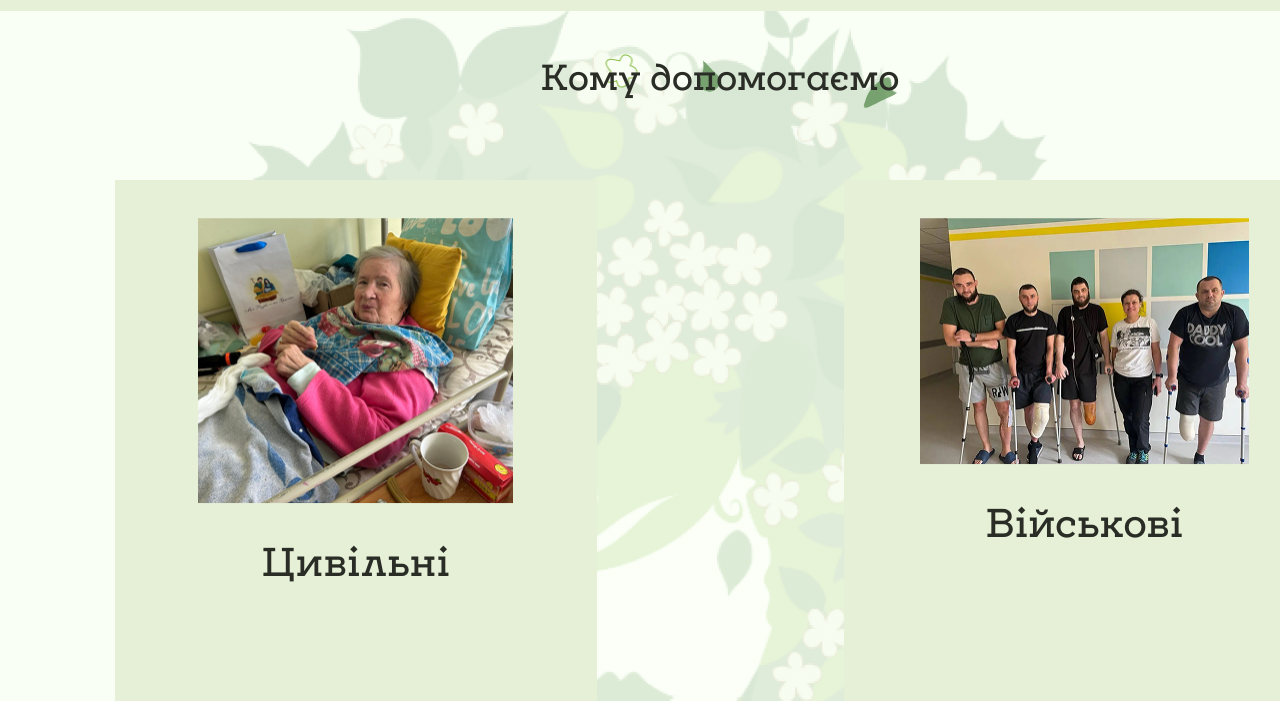
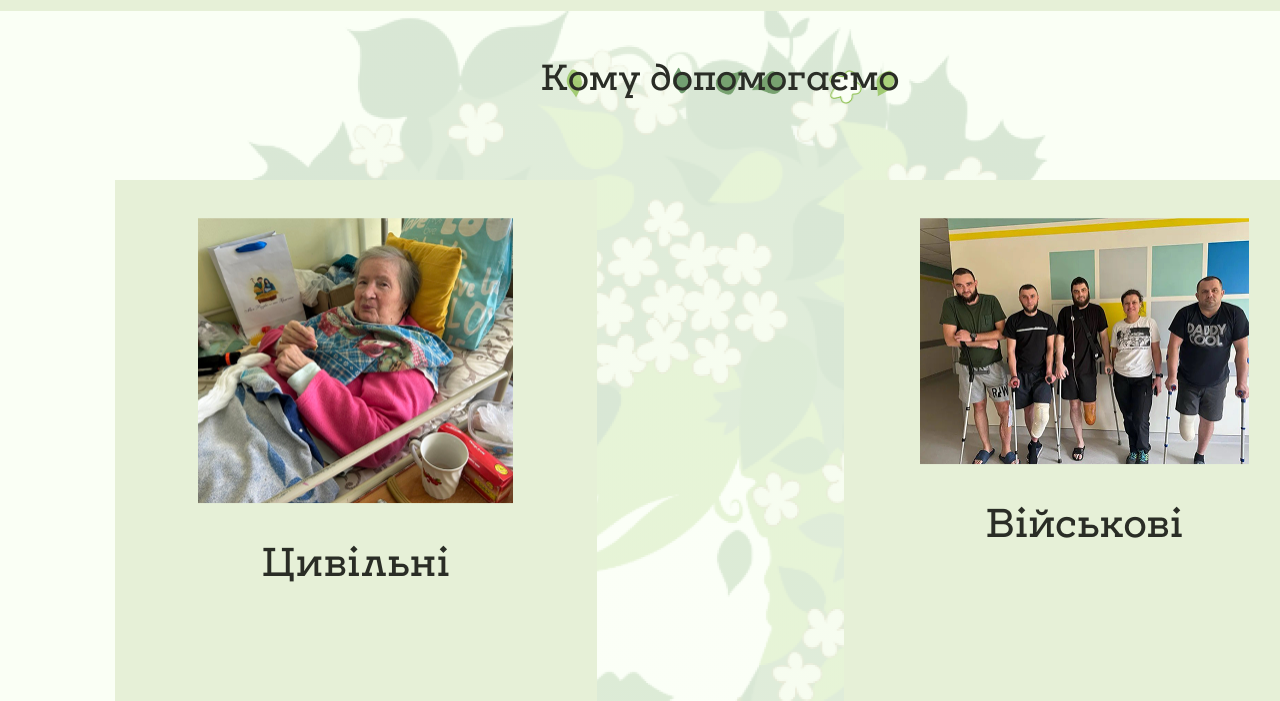
Before and after one commit to Ostik1220/nash-sokil, a plain HTML site: page help.html in a window 1280 px wide. Shown: the part 99-800 px from the top of the page. Drawn offline with Linux system fonts and the light colour scheme; a web font is replaced by a local one.

Commit message:
adaptive work save

```diff
--- a/css/components/civilian.css
+++ b/css/components/civilian.css
@@ -1,4 +1,6 @@
-.civilian{
+.civilian {
+  padding-top: 40px;
+  @media screen and (min-width: 1280px) {
     margin-top: 55px;
     background: linear-gradient(#fafff5d3, #fafff5d3),
       url("../../pictures/logo.png");
@@ -6,49 +8,61 @@
     background-position: top;
     background-repeat: no-repeat;
   }
+}
 
-.civilian-body{
+.civilian-body {
   background: #fafff5;
 }
 
-.civilian-main-title{
+.civilian-main-title {
       display: flex;
   justify-content: center;
   font-size: 36px;
   font-style: normal;
   font-weight: 400;
   line-height: 44px; /* 122.222% */
+    margin-bottom: 56px;
+    @media screen and (min-width: 1280px) {
   margin-bottom: 80px;
     }
-.civilian-title{
-    color:  #2A2D26;
+}
+.civilian-title {
+  color: #2a2d26;
   text-align: center;
-
   font-size: 32px;
   font-style: normal;
   font-weight: 400;
   line-height: 39px; /* 121.875% */
 }
-.civilian-photo{
+.civilian-photo {
   height: 318px;
   align-self: stretch;
   background-color: #9c9c9c;
 }
-.civilian-list{
+.civilian-list {
   display: flex;
   flex-direction: column;
   gap: 32px;
+  margin-bottom: 40px;
 }
-.civilian-item{
+.civilian-item {
   display: flex;
+  flex-direction: column;
+  gap: 15px;
+  @media screen and (min-width: 1280px) {
+    flex-direction: row;
     height: 776px;
     align-items: flex-start;
     gap: 32px;
   }
-.civilian-box{
+}
+.civilian-box {
   display: flex;
-width: 624px;
+  width: none;
   flex-direction: column;
   align-items: center;
   gap: 16px;
+  @media screen and (min-width: 1280px) {
+    width: 624px;
   }
+}
--- a/css/components/contacts-page.css
+++ b/css/components/contacts-page.css
@@ -3,7 +3,7 @@
   padding-bottom: 106px;
   background: linear-gradient(#fafff5d3, #fafff5d3),
     url("../../pictures/logo.png");
-  background-size: auto auto,1000px 1000px ;
+  background-size: auto auto, 1000px 1000px;
   background-position: top;
   background-repeat: no-repeat;
 }
@@ -25,22 +25,34 @@
   z-index: 0;
 }
 
-#flower{
+#flower {
+  width: 17px;
+  height: 17px;
+  position: absolute;
+  @media screen and (min-width: 1280px) {
     width: 33.129px;
     height: 33.876px;
-position: absolute;
+  }
 }
 
-#leaf-one{
+#leaf-one {
+width: 25px;
+height: 15px;
+  position: absolute;
+    @media screen and (min-width: 1280px) {
   width: 30.627px;
   height: 22.23px;
-    position: absolute;
+  }
 }
 
-#leaf-two{
+#leaf-two {
+  position: absolute;
+  width: 14px;
+  height: 27px;
+  @media screen and (min-width: 1280px) {
     width: 22px;
     height: 39px;
-    position: absolute;
+  }
 }
 
 .contacts-flower-one {
--- a/css/components/help-page.css
+++ b/css/components/help-page.css
@@ -3,9 +3,79 @@
 }
 
 .help-page{
+    @media screen and (min-width: 1280px) {
         background: linear-gradient(#fafff5d3, #fafff5d3),
     url("../../pictures/logo.png");
   background-size: 1000px 1000px;
   background-position: top;
   background-repeat: no-repeat;
+    }
 }
+
+.help__title{
+  position: relative;
+}
+
+.help__flower-page{
+    left: 80.4%;
+    top: 31%;
+    z-index: -1;
+  @media screen and (min-width: 1280px) {
+    display: block;
+
+  }
+}
+.help__leaf_one-page{
+  position: absolute;
+    left: 7%;
+    top: 30%;
+    z-index: -1;
+  @media screen and (min-width: 1280px) {
+    display: block;
+
+  }
+}
+.help__leaf_two-page{
+  position: absolute;
+      left: 59%;
+    top: 35%;
+    z-index: -1;
+  @media screen and (min-width: 1280px) {
+    display: block;
+
+  }
+}
+
+.help__leaf_three-page{
+        left: 37%;
+    top: 26%;
+  position: absolute;
+    z-index: -1;
+  @media screen and (min-width: 1280px) {
+    display: block;
+
+  }
+}
+
+.help__leaf_four-page{
+          left: 49%;
+    top: 35%;
+  position: absolute;
+    z-index: -1;
+    rotate: 158deg;
+  @media screen and (min-width: 1280px) {
+    display: block;
+
+  }
+}
+
+.help__leaf_five-page{
+  position: absolute;
+  left: 93.5%;
+  top: 31%;
+    z-index: -1;
+  @media screen and (min-width: 1280px) {
+    display: block;
+
+  }
+}
--- a/css/components/main-page.css
+++ b/css/components/main-page.css
@@ -416,6 +416,9 @@ line-height: 28px; /* 155.556% */
 .cont__help {
   padding-top: 45px;
   padding-bottom: 50px;
+  display: flex;
+  flex-direction: column;
+  align-items: center;
 }
 
 .help__title {
@@ -433,51 +436,49 @@ line-height: 44px; /* 169.231% */
   margin-bottom: 80px;
   z-index: 5;
   display: block;
+  position: relative;
  }
 }
 
 .help__flower {
-  visibility: hidden;
   display: none;
-  @media screen and (min-width: 1280px) {
-    visibility: visible;
-    display: block;
-    width: 28px;
+      width: 28px;
     height: 32px;
     position: absolute;
     left: 605px;
     top: 43px;
     z-index: -1;
+  @media screen and (min-width: 1280px) {
+    display: block;
+
   }
 }
 .help__leaf_one {
-  visibility: hidden;
   display: none;
-  @media screen and (min-width: 1280px) {
-    visibility: visible;
-    display: block;
-    width: 35px;
+      width: 35px;
     height: 19px;
     left: 695px;
     top: 54px;
     position: absolute;
     transform: rotate(90deg);
     z-index: -1;
+  @media screen and (min-width: 1280px) {
+    display: block;
+
   }
 }
 .help__leaf_two {
-  visibility: hidden;
   display: none;
-  @media screen and (min-width: 1280px) {
-    visibility: visible;
-    display: block;
-    width: 35px;
+      width: 35px;
     height: 21px;
     transform: rotate(-138.349deg);
     position: absolute;
     left: 869px;
     top: 65px;
     z-index: -1;
+  @media screen and (min-width: 1280px) {
+    display: block;
+
   }
 }
 
--- a/help.html
+++ b/help.html
@@ -21,9 +21,24 @@
   <body class="help-body">
     <header class="header">
       <div class="container cont__header">
-        <img src="./pictures/logo.png" alt="logotype" class="header__logo" href="index.html"/>
-        <svg xmlns="http://www.w3.org/2000/svg" width="40" height="41" viewBox="0 0 40 41" fill="none" class="header__mobile-menu">
-          <path d="M5 30.5V27.1667H35V30.5H5ZM5 22.1667V18.8333H35V22.1667H5ZM5 13.8333V10.5H35V13.8333H5Z" fill="#39763B"/>
+        <img
+          src="./pictures/logo.png"
+          alt="logotype"
+          class="header__logo"
+          href="index.html"
+        />
+        <svg
+          xmlns="http://www.w3.org/2000/svg"
+          width="40"
+          height="41"
+          viewBox="0 0 40 41"
+          fill="none"
+          class="header__mobile-menu"
+        >
+          <path
+            d="M5 30.5V27.1667H35V30.5H5ZM5 22.1667V18.8333H35V22.1667H5ZM5 13.8333V10.5H35V13.8333H5Z"
+            fill="#39763B"
+          />
         </svg>
         <ul class="header__list">
           <li class="header__item">
@@ -44,8 +59,8 @@
             </button>
           </li>
           <div class="header__popout">
-          <a href="./projects.html" class="header__projects" >Проєкти</a>
-          <a href="./team.html" class="header__team" >Команда</a>
+            <a href="./projects.html" class="header__projects">Проєкти</a>
+            <a href="./team.html" class="header__team">Команда</a>
           </div>
           <li class="header__item">
             <a class="header__text" href="./news.html">Сокіл новини</a>
@@ -57,11 +72,31 @@
             <a class="header__text" href="./contacts.html">Контакти</a>
           </li>
         </ul>
-        <button class="suport__button" onclick="window.location.href='/support.html'">Підтримати</button>
+        <button
+          class="suport__button"
+          onclick="window.location.href='/support.html'"
+        >
+          Підтримати
+        </button>
         <div class="header__box">
-          <img src="./pictures/ukraine.png" alt="" class="header__country" id="ukraine"/>
-          <img src="./pictures/ukraine.png" alt="" class="header__country" id="place"/>
-          <img src="./pictures/usa.png" alt="" class="header__country" id="usa"/>
+          <img
+            src="./pictures/ukraine.png"
+            alt=""
+            class="header__country"
+            id="ukraine"
+          />
+          <img
+            src="./pictures/ukraine.png"
+            alt=""
+            class="header__country"
+            id="place"
+          />
+          <img
+            src="./pictures/usa.png"
+            alt=""
+            class="header__country"
+            id="usa"
+          />
           <button class="header__select" id="languageHeader">
             <svg class="header__svg" id="languageHeaderArrow">
               <use href="./pictures/symbol-defs.svg#icon-arrow-down" />
@@ -72,10 +107,69 @@
     </header>
     <div class="help help-page">
       <div class="container cont__help">
-        <img src="./pictures/flower.png" alt="" class="help__flower" id="flower"/>
-        <img src="./pictures/leaf.png" alt="" class="help__leaf_one" id="leaf-one"/>
-        <img src="./pictures/leaf.png" alt="" class="help__leaf_two" id="leaf-two"/>
-        <h4 class="help__title">Кому допомогаємо</h4>
+        <h4 class="help__title">
+          Кому допомогаємо
+          <svg
+          class="help__leaf_one-page"
+            xmlns="http://www.w3.org/2000/svg"
+            width="16"
+            height="29"
+            viewBox="0 0 16 29"
+            fill="none"
+          >
+            <path
+              d="M10.0711 28.5656C8.77125 25.314 6.40346 23.1747 4.55362 20.6656C3.16362 18.7882 1.59965 16.7664 1.0699 14.582C0.249279 11.1907 0.988852 7.73552 2.8176 4.64987C3.41843 3.63624 4.20718 2.73314 4.8617 1.75109C5.82864 0.308435 7.25578 0.286633 8.56397 0.857291C11.6022 2.19252 13.8369 4.37397 14.7511 7.68778C14.9704 8.47312 15.1276 9.28219 15.3752 10.0601C16.4025 13.2839 15.7752 16.3836 14.4969 19.3414C13.142 22.4708 11.5547 25.4937 10.064 28.5674L10.0711 28.5656Z"
+              fill="#88BE47"
+              fill-opacity="0.7"
+            />
+          </svg>
+          <img
+            src="./pictures/flower.png"
+            alt=""
+            class="help__flower-page"
+            id="flower"
+          />
+          <img
+            src="./pictures/leaf.png"
+            alt=""
+            class="help__leaf_two-page"
+            id="leaf-one"
+          />
+          <svg
+          class="help__leaf_three-page"
+            xmlns="http://www.w3.org/2000/svg"
+            width="16"
+            height="27"
+            viewBox="0 0 16 27"
+            fill="none"
+          >
+            <path
+              d="M7.91109 26.3551C6.05931 24.2718 4.22183 22.1692 2.34711 20.1018C0.432523 17.9897 0.181385 15.347 0.13033 12.6916C0.0704969 9.5747 1.55072 6.84601 3.37824 4.23453C4.0118 3.32732 4.44763 2.31049 5.00743 1.36539C5.16109 1.10846 5.44504 0.920744 5.67247 0.701708C5.86418 0.887885 6.16556 1.03692 6.23892 1.25696C7.35151 4.86266 10.5588 6.78122 13.1826 9.18259C14.975 10.8246 15.7249 13.0656 15.8379 15.3996C15.9899 18.3988 14.8453 21.2156 12.8803 23.6665C11.6631 25.1845 10.1197 26.5096 7.84865 26.2723L7.91341 26.3609L7.91109 26.3551Z"
+              fill="#39763B"
+              fill-opacity="0.7"
+            />
+          </svg>
+          <img
+            src="./pictures/leaf.png"
+            alt=""
+            class="help__leaf_four-page"
+            id="leaf-one"
+          />
+          <svg
+          class="help__leaf_five-page"
+            xmlns="http://www.w3.org/2000/svg"
+            width="19"
+            height="27"
+            viewBox="0 0 19 27"
+            fill="none"
+          >
+            <path
+              d="M1.62363 26.2697C2.2604 22.831 1.21674 19.7161 0.889302 16.5854C0.638579 14.2395 0.303789 11.6754 1.0637 9.55883C2.2452 6.27391 4.97259 3.81501 8.53793 2.27751C9.70922 1.77249 10.9979 1.46537 12.2027 1.01689C13.9778 0.361128 15.3705 1.14726 16.3031 2.35944C18.4633 5.18293 19.3538 8.25789 18.3079 11.5311C18.0625 12.3083 17.7433 13.0702 17.5297 13.8573C16.6456 17.1192 14.2338 19.3455 11.2752 21.0868C8.14253 22.9278 4.84724 24.5492 1.61573 26.2672L1.62363 26.2697Z"
+              fill="#88BE47"
+              fill-opacity="0.7"
+            />
+          </svg>
+        </h4>
         <ul class="help__list">
           <li class="help__item">
             <img src="./pictures/grandma.png" alt="" class="help__photo_one" />
```
Also changed, not shown: css/components/team-page.css (+85 -46 lines), index.html (+3 -2 lines). Lines whose indentation alone changed are shown as unchanged.
